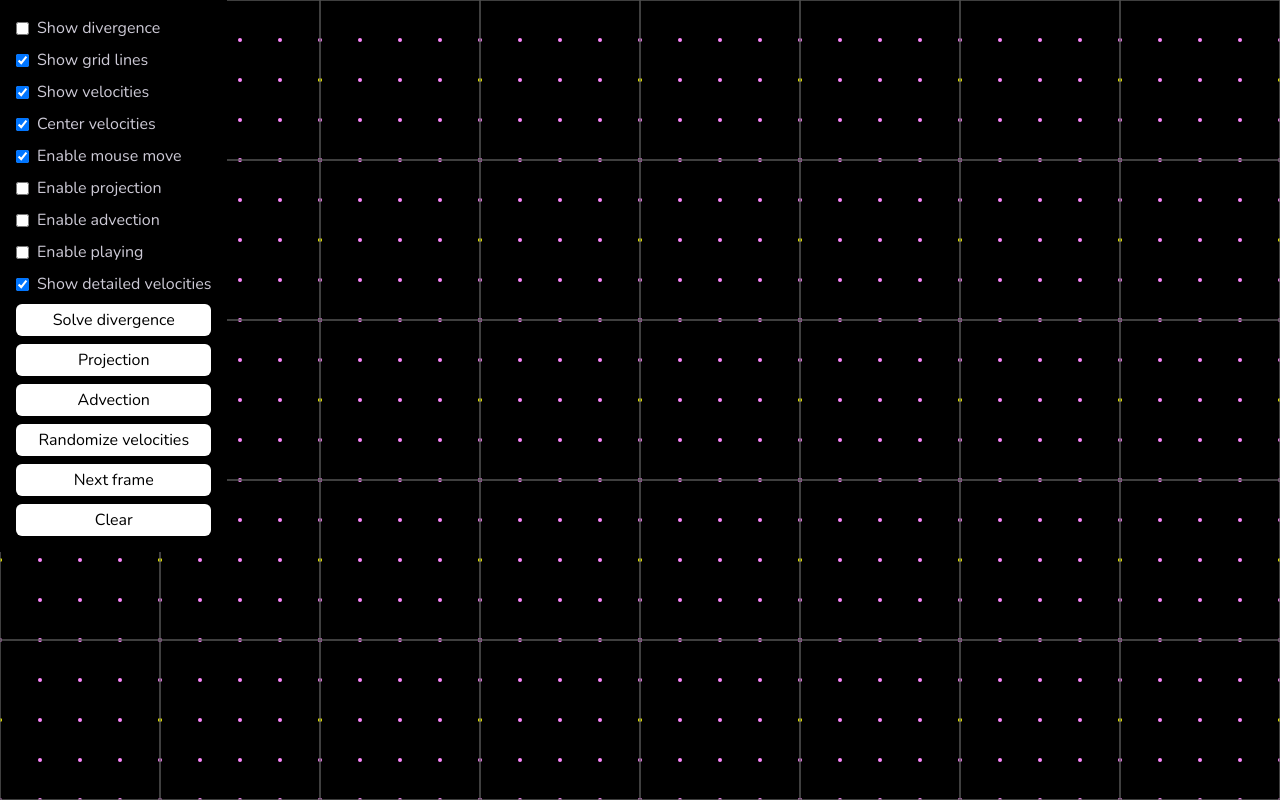
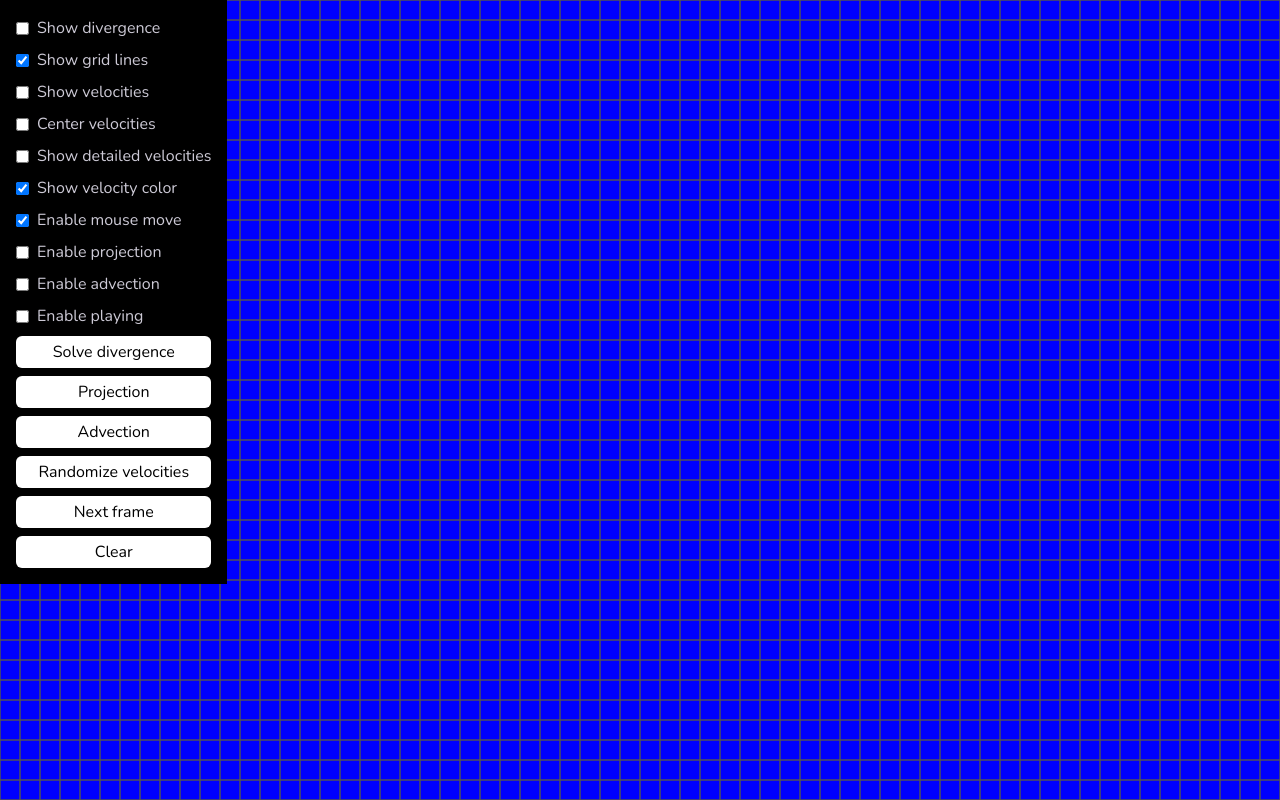
Before and after one commit to mingli202/portfolio, a React (Vite) app: page / in a window 1280 px wide. Shown: the top 800 px of the page. Built offline with nearby package versions, Linux system fonts and the light colour scheme.

Commit message:
feat!: fluid works but very slow

```diff
--- a/src/components/fluid-simulation/FluidSimulation.tsx
+++ b/src/components/fluid-simulation/FluidSimulation.tsx
@@ -11,7 +11,7 @@ export function FluidSimulation() {
     canvas.current.width = window.innerWidth;
     canvas.current.height = window.innerHeight;
 
-    const fluid = new Fluid(canvas.current, 5);
+    const fluid = new Fluid(canvas.current);
     const scene = new Scene(canvas.current, fluid);
 
     scene.drawNextFrame();
--- a/src/components/fluid-simulation/HelperMenu.tsx
+++ b/src/components/fluid-simulation/HelperMenu.tsx
@@ -59,6 +59,30 @@ export default function HelperMenu({ scene }: Props) {
       <label className="flex items-center gap-2">
         <input
           type="checkbox"
+          defaultChecked={scene.showDetailedVelocities}
+          onChange={(e) => {
+            scene.showDetailedVelocities = !scene.showDetailedVelocities;
+            e.target.checked = scene.showDetailedVelocities;
+            scene.drawNextFrame();
+          }}
+        />
+        Show detailed velocities
+      </label>
+      <label className="flex items-center gap-2">
+        <input
+          type="checkbox"
+          defaultChecked={scene.showVelocityColor}
+          onChange={(e) => {
+            scene.showVelocityColor = !scene.showVelocityColor;
+            e.target.checked = scene.showVelocityColor;
+            scene.drawNextFrame();
+          }}
+        />
+        Show velocity color
+      </label>
+      <label className="flex items-center gap-2">
+        <input
+          type="checkbox"
           defaultChecked={scene.enableMouseMove}
           onChange={(e) => {
             scene.enableMouseMove = !scene.enableMouseMove;
@@ -101,18 +125,6 @@ export default function HelperMenu({ scene }: Props) {
           }}
         />
         Enable playing
-      </label>
-      <label className="flex items-center gap-2">
-        <input
-          type="checkbox"
-          defaultChecked={scene.showDetailedVelocities}
-          onChange={(e) => {
-            scene.showDetailedVelocities = !scene.showDetailedVelocities;
-            e.target.checked = scene.showDetailedVelocities;
-            scene.drawNextFrame();
-          }}
-        />
-        Show detailed velocities
       </label>
       <Button
         onClick={() => {
--- a/src/components/fluid-simulation/fluid.ts
+++ b/src/components/fluid-simulation/fluid.ts
@@ -46,7 +46,7 @@ export class Fluid {
     deltaT: number = 1 / 30,
     density: number = 1000,
     gravity: number = 9.81,
-    overrelaxationCoefficient: number = 1.7,
+    overrelaxationCoefficient: number = 1.9,
   ) {
     this.canvas = canvas;
     this.minSquares = minSquares;
@@ -172,7 +172,7 @@ export class Fluid {
       }
 
       this.advectU(i, k);
-      // this.advectV(i, k);
+      this.advectV(i, k);
       // this.advectS(i, k);
     });
 
@@ -202,9 +202,16 @@ export class Fluid {
 
   public getGridPointFromCanvasPoint(
     point: [number, number],
+    field?: Field,
   ): [number, number] {
-    const x = Math.floor(point[0] / this.squareSize);
-    const y = Math.floor(point[1] / this.squareSize);
+    const x = Math.floor(
+      (point[0] - (field && field === Field.V ? this.squareSize / 2 : 0)) /
+        this.squareSize,
+    );
+    const y = Math.floor(
+      (point[1] - (field && field === Field.U ? this.squareSize / 2 : 0)) /
+        this.squareSize,
+    );
     return [x, y] as const;
   }
 
@@ -223,9 +230,9 @@ export class Fluid {
 
   public advectU(i: number, k: number) {
     const u = this.u.get(i, k);
-    const vAvg = 0; // this.getNeighborsAverage(i, k, Field.V);
+    const vAvg = this.getNeighborsAverage(i, k, Field.V);
 
-    let [x, y] = this.getCanvasPointFromGridPoint([i, k]);
+    let [x, y] = this.getCanvasPointFromGridPoint([i, k], Field.U);
 
     const previousX = x - u * this.deltaT;
     const previousY = y - vAvg * this.deltaT;
@@ -237,13 +244,12 @@ export class Fluid {
     const v = this.v.get(i, k);
     const uAvg = this.getNeighborsAverage(i, k, Field.U);
 
-    let [x, y] = this.getCanvasPointFromGridPoint([i, k]);
-    x += this.squareSize / 2;
+    let [x, y] = this.getCanvasPointFromGridPoint([i, k], Field.V);
 
     const previousX = x - uAvg * this.deltaT;
     const previousY = y - v * this.deltaT;
 
-    this.nextU.set(i, k, this.interpolate(previousX, previousY, Field.U));
+    this.nextV.set(i, k, this.interpolate(previousX, previousY, Field.V));
   }
 
   private advectS(i: number, k: number) {
@@ -275,15 +281,15 @@ export class Fluid {
         break;
     }
 
-    const [i, k] = this.getGridPointFromCanvasPoint([x, y]);
+    const [i, k] = this.getGridPointFromCanvasPoint([x, y], field);
 
     const [gridX, gridY] = this.getCanvasPointFromGridPoint([i, k], field);
 
     const xx = x - gridX;
     const yy = y - gridY;
 
-    const wX = 1 - xx / this.squareSize;
-    const wY = 1 - yy / this.squareSize;
+    const wX = Math.min(Math.max(0, 1 - xx / this.squareSize), 1);
+    const wY = Math.min(Math.max(0, 1 - yy / this.squareSize), 1);
 
     const newValBot =
       wX * fieldArr.get(i, k) + (1 - wX) * fieldArr.get(i + 1, k);
--- a/src/components/fluid-simulation/scene.ts
+++ b/src/components/fluid-simulation/scene.ts
@@ -6,9 +6,10 @@ export class Scene {
 
   showDivergence: boolean = false;
   showGridLines: boolean = true;
-  showVelocities: boolean = true;
-  showCenterVelocities: boolean = true;
-  showDetailedVelocities: boolean = true;
+  showVelocities: boolean = false;
+  showCenterVelocities: boolean = false;
+  showDetailedVelocities: boolean = false;
+  showVelocityColor: boolean = true;
 
   enableMouseMove: boolean = false;
   enableProjection: boolean = false;
@@ -28,17 +29,16 @@ export class Scene {
     this.canvas = canvas;
     this.fluid = fluid;
 
-    this.canvas.addEventListener("pointerdown", (_) => {
+    this.canvas.onpointerdown = () => {
       this.isMouseDown = true;
-    });
+    };
 
-    this.canvas.addEventListener("pointerup", (_) => {
+    this.canvas.onpointerup = () => {
       this.isMouseDown = false;
       this.lastMousePosition = [-1, -1];
-    });
+    };
 
     this.addMouseMove();
-    console.log(fluid.squareSize);
   }
 
   public play(now: DOMHighResTimeStamp) {
@@ -96,9 +96,11 @@ export class Scene {
     this.clearCanvas();
     if (this.enableProjection) this.fluid.projection();
     if (this.enableAdvection) this.fluid.advection();
+
+    if (this.showVelocityColor) this.drawVelocityColor();
     if (this.showDivergence) this.drawDivergence();
+    if (this.showCenterVelocities) this.drawCenterVelocities();
     if (this.showVelocities) this.drawVelocities();
-    if (this.showCenterVelocities) this.drawCenterVelocities();
     if (this.showGridLines) this.drawGridLines();
   }
 
@@ -128,21 +130,21 @@ export class Scene {
       ctx.stroke();
     });
 
-    // ctx.strokeStyle = "#0ff";
-    // ctx.fillStyle = "#0ff";
-    // this.fluid.v.forEach((value, x, y) => {
-    //   x = (x + 1 / 2) * this.fluid.squareSize;
-    //   y = y * this.fluid.squareSize;
-    //
-    //   ctx.arc(x, y, this.radius, 0, 2 * Math.PI);
-    //   ctx.fill();
-    //
-    //   ctx.beginPath();
-    //   ctx.moveTo(x, y);
-    //   ctx.lineTo(x, y + value);
-    //   ctx.closePath();
-    //   ctx.stroke();
-    // });
+    ctx.strokeStyle = "#0ff";
+    ctx.fillStyle = "#0ff";
+    this.fluid.v.forEach((value, x, y) => {
+      x = (x + 1 / 2) * this.fluid.squareSize;
+      y = y * this.fluid.squareSize;
+
+      ctx.arc(x, y, this.radius, 0, 2 * Math.PI);
+      ctx.fill();
+
+      ctx.beginPath();
+      ctx.moveTo(x, y);
+      ctx.lineTo(x, y + value);
+      ctx.closePath();
+      ctx.stroke();
+    });
   }
 
   public drawGridLines(): void {
@@ -235,22 +237,18 @@ export class Scene {
     const n = this.fluid.squareSize;
     const ctx = this.canvas.getContext("2d")!;
     ctx.lineWidth = this.lineWidth;
-    ctx.strokeStyle = "#f0f";
-    ctx.fillStyle = "#f0f";
+    ctx.strokeStyle = "#08f";
+    ctx.fillStyle = "#08f";
 
     this.fluid.obstacles.forEach((_, x, y) => {
-      let v = this.fluid.v.get(x, y);
-      let u = this.fluid.u.get(x, y);
-
       x = x * this.fluid.squareSize + n / 2;
       y = y * this.fluid.squareSize + n / 2;
 
-      this.drawVelocityArrow(x, y, u, v);
+      const points = [[x, y]];
+      ctx.lineWidth = this.lineWidth;
 
       if (this.showDetailedVelocities) {
-        ctx.fillStyle = "#f8f";
-        ctx.lineWidth = this.lineWidth / 2;
-        for (var [otherX, otherY] of [
+        points.push(
           [x - n / 4, y],
           [x + n / 4, y],
           [x, y - n / 4],
@@ -266,12 +264,16 @@ export class Scene {
           [x + (3 * n) / 2, y + n / 2],
           [x + n / 2, y - n / 4],
           [x + n / 2, y + n / 4],
-        ]) {
-          v = this.fluid.interpolate(x, y, Field.V);
-          u = this.fluid.interpolate(x, y, Field.U);
+          [x + n / 2, y],
+          [x - n / 2, y],
+        );
+      }
 
-          this.drawVelocityArrow(otherX, otherY, u, v);
-        }
+      for (var [otherX, otherY] of points) {
+        const v = this.fluid.interpolate(otherX, otherY, Field.V);
+        const u = this.fluid.interpolate(otherX, otherY, Field.U);
+
+        this.drawVelocityArrow(otherX, otherY, u, v);
       }
     });
   }
@@ -290,7 +292,7 @@ export class Scene {
 
   public addMouseMove() {
     const f = (e: MouseEvent) => this.handleMouseMove(e);
-    this.canvas.addEventListener("pointermove", f);
+    this.canvas.onpointermove = f;
 
     this.enableMouseMove = !this.enableMouseMove;
   }
@@ -335,22 +337,57 @@ export class Scene {
       e.offsetX,
       e.offsetY,
     ]);
-    const v = 0.25 * this.fluid.squareSize;
+    const v = 5 * this.fluid.squareSize;
 
-    // this.fluid.v.set(x, y, (deltaY / norm) * v);
-    this.fluid.u.set(x, y, (deltaX / norm) * v);
+    this.fluid.v.set(x, y, (val) => val + (deltaY / norm) * v);
+    this.fluid.u.set(x, y, (val) => val + (deltaX / norm) * v);
 
-    // this.fluid.v.set(x - 1, y, (deltaY / norm) * (v / 2));
-    // this.fluid.u.set(x + 1, y, (deltaX / norm) * (v / 2));
-    // this.fluid.v.set(x, y - 1, (deltaY / norm) * (v / 2));
-    // this.fluid.u.set(x, y + 1, (deltaX / norm) * (v / 2));
-    //
-    // this.fluid.v.set(x - 1, y - 1, (deltaY / norm) * (v / 4));
-    // this.fluid.u.set(x + 1, y - 1, (deltaX / norm) * (v / 4));
-    // this.fluid.v.set(x - 1, y - 1, (deltaY / norm) * (v / 4));
-    // this.fluid.u.set(x - 1, y + 1, (deltaX / norm) * (v / 4));
+    this.fluid.v.set(x - 1, y, (val) => val + (deltaY / norm) * (v / 2));
+    this.fluid.u.set(x + 1, y, (val) => val + (deltaX / norm) * (v / 2));
+    this.fluid.v.set(x, y - 1, (val) => val + (deltaY / norm) * (v / 2));
+    this.fluid.u.set(x, y + 1, (val) => val + (deltaX / norm) * (v / 2));
+
+    this.fluid.v.set(x - 1, y - 1, (val) => val + (deltaY / norm) * (v / 4));
+    this.fluid.u.set(x + 1, y - 1, (val) => val + (deltaX / norm) * (v / 4));
+    this.fluid.v.set(x - 1, y - 1, (val) => val + (deltaY / norm) * (v / 4));
+    this.fluid.u.set(x - 1, y + 1, (val) => val + (deltaX / norm) * (v / 4));
 
     this.drawNextFrame();
+  }
+
+  public drawVelocityColor() {
+    const ctx = this.canvas.getContext("2d")!;
+
+    this.fluid.obstacles.forEach((_, x, y) => {
+      const v = this.fluid.v.get(x, y);
+      const u = this.fluid.u.get(x, y);
+
+      const length = Math.sqrt(v * v + u * u);
+
+      const hue = Math.min(
+        this.map(length, 0, 10 * this.fluid.squareSize, 240, 0),
+        240,
+      );
+
+      ctx.fillStyle = `hsl(${hue}, 100%, 50%)`;
+
+      ctx.fillRect(
+        x * this.fluid.squareSize,
+        y * this.fluid.squareSize,
+        this.fluid.squareSize,
+        this.fluid.squareSize,
+      );
+    });
+  }
+
+  public map(
+    value: number,
+    inMin: number,
+    inMax: number,
+    outMin: number,
+    outMax: number,
+  ) {
+    return ((value - inMin) * (outMax - outMin)) / (inMax - inMin) + outMin;
   }
 
   public clear() {
```
